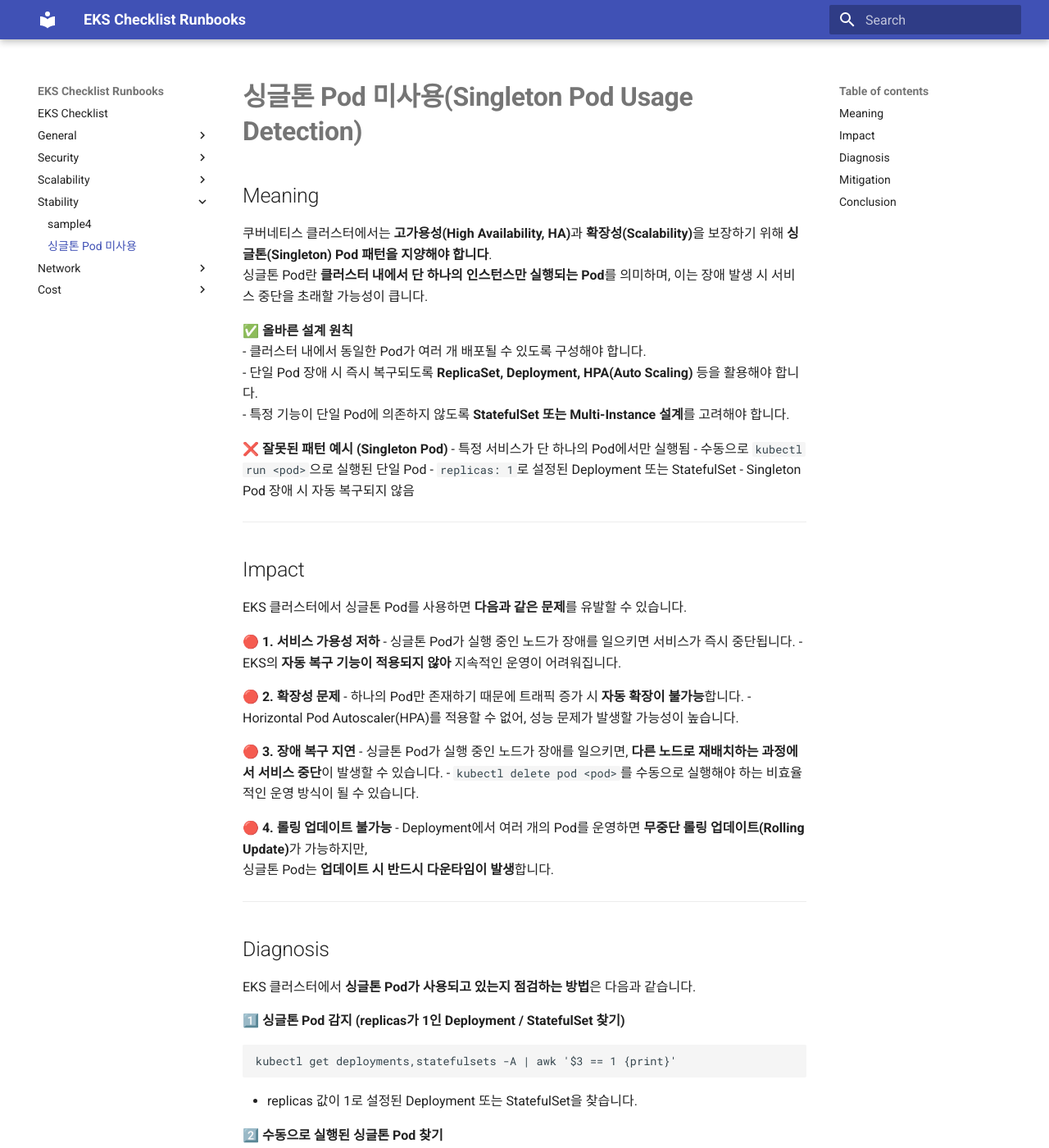
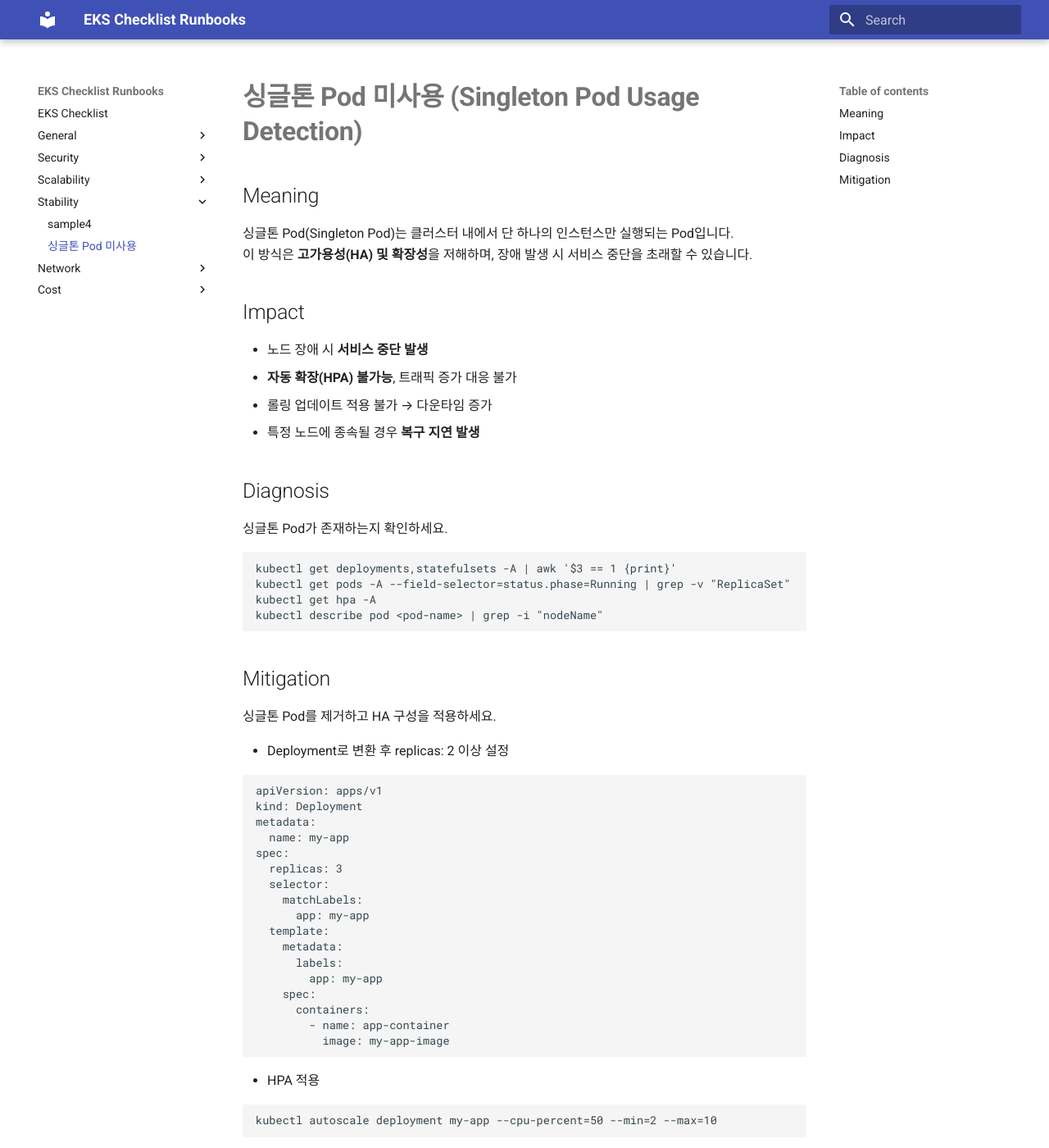
Before and after one commit to fitcloud/eks-checklist, an MkDocs documentation site: the page built from docs/stability/싱글톤 Pod 미사용.md, in a window 1280 px wide and 1400 px high. Shown: the whole window at 82% size. Built offline with MkDocs 1.6.1 and Material for MkDocs 9.7.7, drawn with Linux system fonts in a browser that asks for light colours; some of the changed text lies outside the part shown.

Commit message:
edit singletonpod_runbook_sample

````diff
--- a/docs/stability/싱글톤 Pod 미사용.md
+++ b/docs/stability/싱글톤 Pod 미사용.md
@@ -1,85 +1,36 @@
-# **싱글톤 Pod 미사용(Singleton Pod Usage Detection)**
+# **싱글톤 Pod 미사용 (Singleton Pod Usage Detection)**
 
 ## Meaning
-쿠버네티스 클러스터에서는 **고가용성(High Availability, HA)**과 **확장성(Scalability)**을 보장하기 위해 **싱글톤(Singleton) Pod 패턴을 지양해야 합니다**.
-싱글톤 Pod란 **클러스터 내에서 단 하나의 인스턴스만 실행되는 Pod**를 의미하며, 이는 장애 발생 시 서비스 중단을 초래할 가능성이 큽니다.
-
-✅ **올바른 설계 원칙**
-- 클러스터 내에서 동일한 Pod가 여러 개 배포될 수 있도록 구성해야 합니다.
-- 단일 Pod 장애 시 즉시 복구되도록 **ReplicaSet, Deployment, HPA(Auto Scaling)** 등을 활용해야 합니다.
-- 특정 기능이 단일 Pod에 의존하지 않도록 **StatefulSet 또는 Multi-Instance 설계**를 고려해야 합니다.
-
-❌ **잘못된 패턴 예시 (Singleton Pod)**
-- 특정 서비스가 단 하나의 Pod에서만 실행됨
-- 수동으로 `kubectl run <pod>`으로 실행된 단일 Pod
-- `replicas: 1`로 설정된 Deployment 또는 StatefulSet
-- Singleton Pod 장애 시 자동 복구되지 않음
-
----
+싱글톤 Pod(Singleton Pod)는 클러스터 내에서 단 하나의 인스턴스만 실행되는 Pod입니다.
+이 방식은 **고가용성(HA) 및 확장성**을 저해하며, 장애 발생 시 서비스 중단을 초래할 수 있습니다.
 
 ## Impact
-EKS 클러스터에서 싱글톤 Pod를 사용하면 **다음과 같은 문제**를 유발할 수 있습니다.
-
-🔴 **1. 서비스 가용성 저하**
-- 싱글톤 Pod가 실행 중인 노드가 장애를 일으키면 서비스가 즉시 중단됩니다.
-- EKS의 **자동 복구 기능이 적용되지 않아** 지속적인 운영이 어려워집니다.
-
-🔴 **2. 확장성 문제**
-- 하나의 Pod만 존재하기 때문에 트래픽 증가 시 **자동 확장이 불가능**합니다.
-- Horizontal Pod Autoscaler(HPA)를 적용할 수 없어, 성능 문제가 발생할 가능성이 높습니다.
-
-🔴 **3. 장애 복구 지연**
-- 싱글톤 Pod가 실행 중인 노드가 장애를 일으키면, **다른 노드로 재배치하는 과정에서 서비스 중단**이 발생할 수 있습니다.
-- `kubectl delete pod <pod>`를 수동으로 실행해야 하는 비효율적인 운영 방식이 될 수 있습니다.
-
-🔴 **4. 롤링 업데이트 불가능**
-- Deployment에서 여러 개의 Pod를 운영하면 **무중단 롤링 업데이트(Rolling Update)**가 가능하지만,
-  싱글톤 Pod는 **업데이트 시 반드시 다운타임이 발생**합니다.
-
----
+- 노드 장애 시 **서비스 중단 발생**
+- **자동 확장(HPA) 불가능**, 트래픽 증가 대응 불가
+- 롤링 업데이트 적용 불가 → 다운타임 증가
+- 특정 노드에 종속될 경우 **복구 지연 발생**
 
 ## Diagnosis
-EKS 클러스터에서 **싱글톤 Pod가 사용되고 있는지 점검하는 방법**은 다음과 같습니다.
+싱글톤 Pod가 존재하는지 확인하세요.
 
-1️⃣ **싱글톤 Pod 감지 (replicas가 1인 Deployment / StatefulSet 찾기)**
 ```bash
 kubectl get deployments,statefulsets -A | awk '$3 == 1 {print}'
-```
-- replicas 값이 1로 설정된 Deployment 또는 StatefulSet을 찾습니다.
-
-2️⃣ **수동으로 실행된 싱글톤 Pod 찾기**
-```bash
 kubectl get pods -A --field-selector=status.phase=Running | grep -v "ReplicaSet"
-```
-- ReplicaSet이 없는 Pod를 찾습니다.
-- `kubectl run` 또는 `kubectl create pod` 명령어로 직접 생성된 Pod는 재시작 정책이 적용되지 않을 가능성이 높습니다.
-
-3️⃣ **Auto Scaling이 적용되지 않은 Deployment 찾기**
-```bash
 kubectl get hpa -A
-```
-- Horizontal Pod Autoscaler(HPA)가 적용되지 않은 Deployment는 확장성 문제가 발생할 수 있습니다.
-
-4️⃣ **싱글톤 Pod의 노드 종속성 확인**
-```bash
 kubectl describe pod <pod-name> | grep -i "nodeName"
 ```
-- 특정 노드에 고정적으로 스케줄링된 싱글톤 Pod가 존재하는지 확인합니다.
-- 노드 장애 시 재배포가 불가능한 경우 즉시 수정해야 합니다.
-
----
 
 ## Mitigation
-EKS에서 싱글톤 Pod를 제거하고, 고가용성(HA) 및 확장성을 고려한 아키텍처로 변경하는 방법은 다음과 같습니다.
+싱글톤 Pod를 제거하고 HA 구성을 적용하세요.
 
-✅ 1. **Deployment**로 변환하여 `replicas: 2` 이상 설정 싱글톤 Pod가 있다면 **Deployment로 변환**하고 **replicas를 2개 이상으로 설정**하세요.
+- Deployment로 변환 후 replicas: 2 이상 설정
 ```yaml
 apiVersion: apps/v1
 kind: Deployment
 metadata:
   name: my-app
 spec:
-  replicas: 3  # 최소 2개 이상으로 설정
+  replicas: 3
   selector:
     matchLabels:
       app: my-app
@@ -93,25 +44,12 @@
           image: my-app-image
 ```
 
-✅ 2. **HPA(Horizontal Pod Autoscaler) 적용** 트래픽 증가 시 자동으로 확장되도록 설정하세요.
+- HPA 적용
 ```bash
 kubectl autoscale deployment my-app --cpu-percent=50 --min=2 --max=10
 ```
 
-✅ 3. **PodDisruptionBudget(PDB) 설정** 싱글톤 Pod는 중단 시 장애가 발생할 가능성이 크므로, PodDisruptionBudget(PDB)를 활용하여 **최소한 하나 이상의 Pod가 항상 실행되도록** 보장하세요.
-```yaml
-apiVersion: policy/v1
-kind: PodDisruptionBudget
-metadata:
-  name: my-app-pdb
-spec:
-  minAvailable: 1  # 항상 최소 1개 이상 유지
-  selector:
-    matchLabels:
-      app: my-app
-```
-
-✅ 4. **Pod Anti-Affinity 설정** Pod가 특정 노드에 종속되지 않도록 Anti-Affinity 정책을 설정하세요.
+- Pod Anti-Affinity 설정
 ```yaml
 affinity:
   podAntiAffinity:
@@ -120,21 +58,9 @@
           matchLabels:
             app: my-app
         topologyKey: "kubernetes.io/hostname"
-
 ```
 
-✅ 5. **ReplicaSet이 없는 단일 Pod 제거** 잘못 생성된 싱글톤 Pod를 제거하려면 다음 명령어를 실행하세요.
+- 수동 실행된 Singleton Pod 제거
 ```bash
 kubectl delete pod <pod-name> -n <namespace>
 ```
-
----
-
-## Conclusion
-✅ **EKS에서 싱글톤 Pod는 사용하는 것은 권장드리지 않습니다.**
-
-✅ **고가용성(HA) 및 확장성을 위해 Deployment와 HPA를 활용하세요.**
-
-✅ **replicas: 2 이상을 설정하여 장애 시에도 서비스가 지속되도록 구성하세요.**
-
-✅ **수동으로 실행된 Singleton Pod를 감지하고, 자동화된 방식으로 운영하세요.**
````
